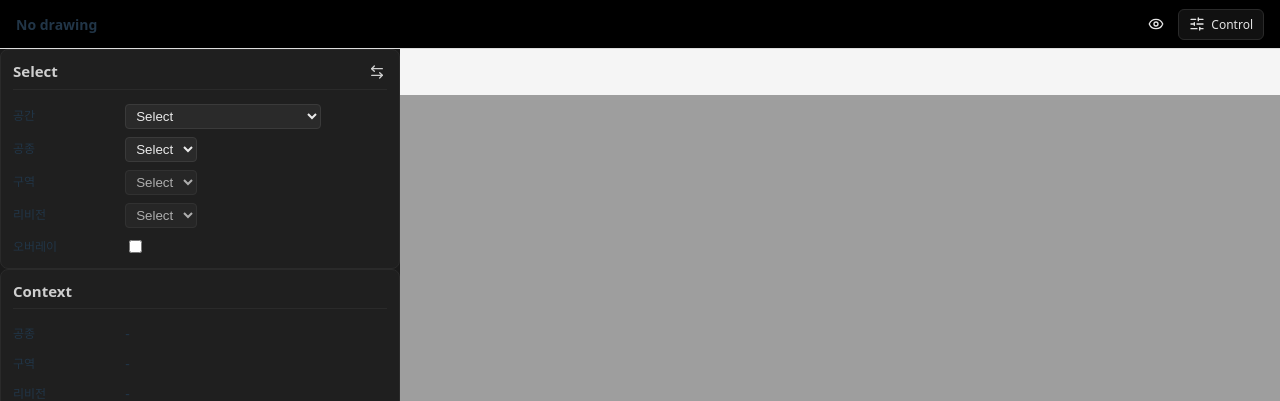
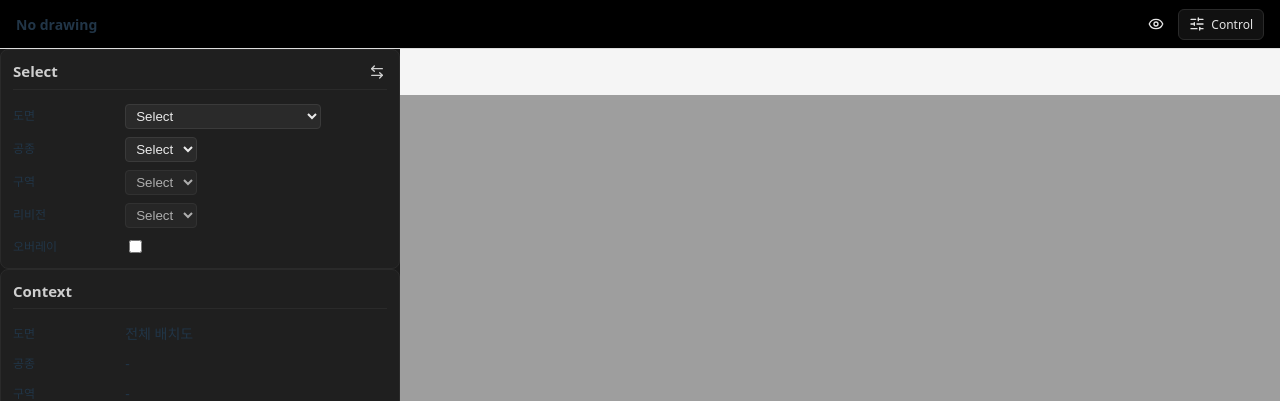
Before and after one commit to Donghunn-Lee/drawing-viewer, a React (Vite) app: page / in a window 1280 px wide. Shown: the top 401 px of the page. Built offline with nearby package versions, Linux system fonts and the light colour scheme.

Commit message:
refactor: rename space to drawing and add drawing to context panel

```diff
--- a/src/features/viewer/ViewerPane/ViewerPane.tsx
+++ b/src/features/viewer/ViewerPane/ViewerPane.tsx
@@ -141,7 +141,11 @@ export const ViewerPane = ({ context, setContext, viewerLayout, setViewerLayout
             </ContextCard>
 
             <ContextCard title="Context">
-              <ViewerContextSection context={context} revision={derived.activeRevisionData} />
+              <ViewerContextSection
+                context={context}
+                drawing={drawingForView}
+                revision={derived.activeRevisionData}
+              />
             </ContextCard>
           </ViewerControlsPanel>
         </div>
--- a/src/features/viewer/ViewerPane/sections/ViewerContextSections.tsx
+++ b/src/features/viewer/ViewerPane/sections/ViewerContextSections.tsx
@@ -1,8 +1,10 @@
 import type { ViewerContext } from '../../../../shared/types/context';
+import type { Drawing } from '../../../../shared/types/metadata';
 import { ContextValueCell } from '../cells/ContextValueCell';
 
 type Props = {
   context: ViewerContext;
+  drawing: Drawing | null;
   revision: {
     version: string;
     date?: string;
@@ -11,9 +13,10 @@ type Props = {
   } | null;
 };
 
-export const ViewerContextSection = ({ context, revision }: Props) => {
+export const ViewerContextSection = ({ context, drawing, revision }: Props) => {
   return (
     <>
+      <ContextValueCell label="도면" value={drawing?.name ?? '-'} />
       <ContextValueCell label="공종" value={context.activeDiscipline ?? '-'} />
       <ContextValueCell label="구역" value={context.activeRegion ?? '-'} />
       <ContextValueCell label="리비전" value={revision?.version ?? '-'} />
--- a/src/features/viewer/ViewerPane/sections/ViewerSelectSection.tsx
+++ b/src/features/viewer/ViewerPane/sections/ViewerSelectSection.tsx
@@ -16,7 +16,7 @@ export const ViewerSelectSection = ({ state, siteOptions, setContext }: Props) =
   return (
     <>
       <ControlSelectCell
-        label="공간"
+        label="도면"
         value={normalized.site}
         options={siteOptions}
         onChange={(v) =>
```
